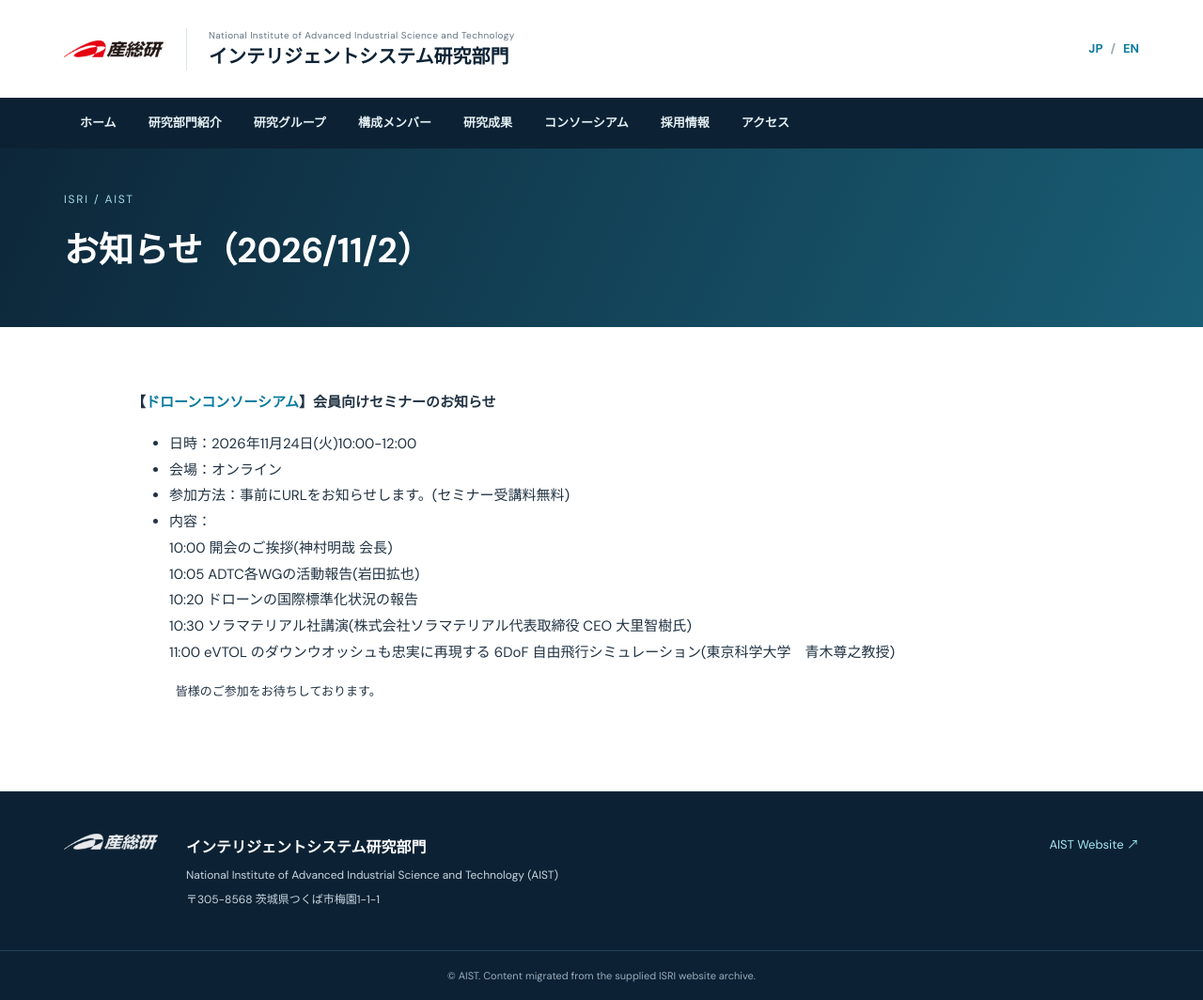
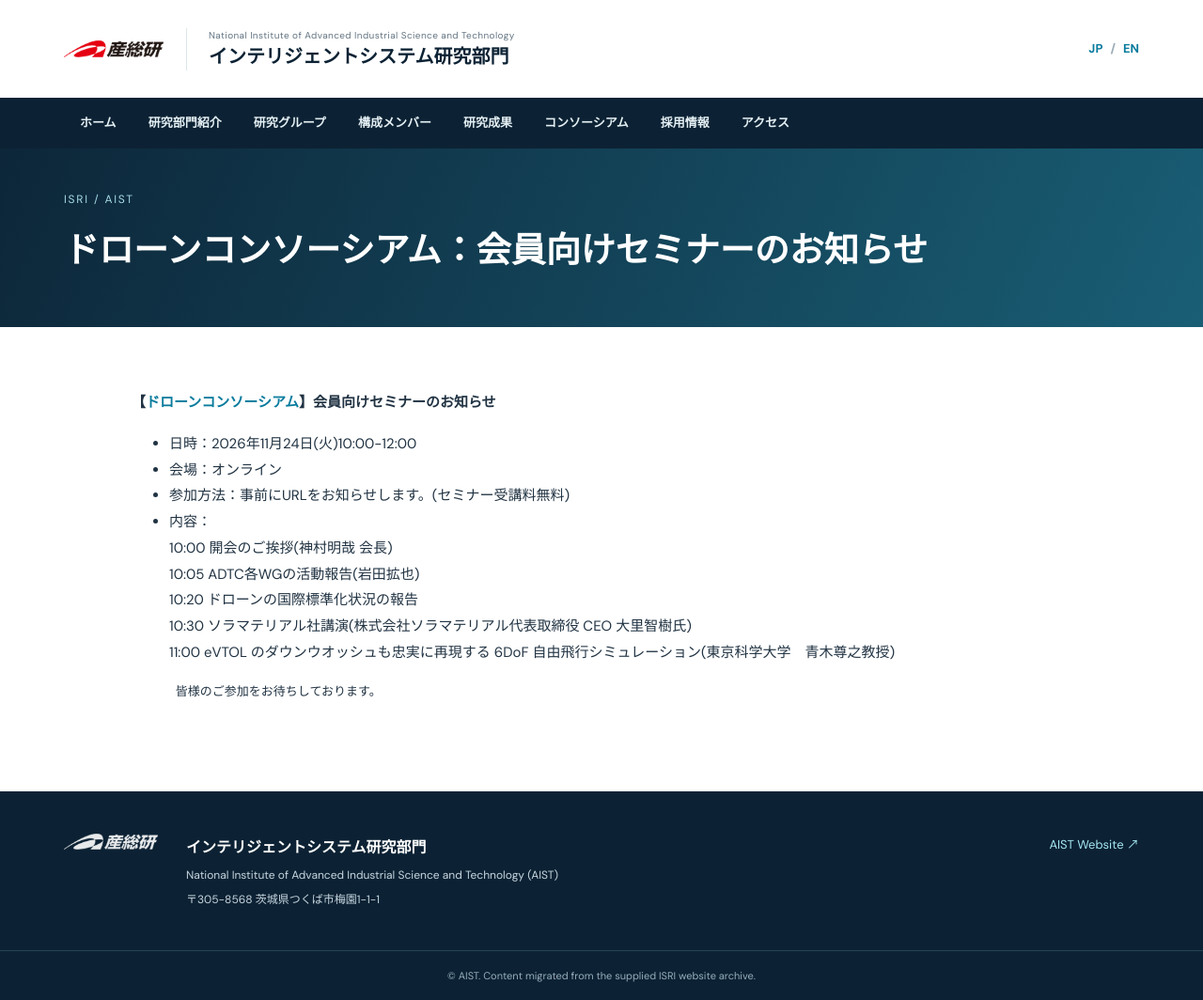
Before and after one commit to isri-aist/isri-aist.github.io, a Jekyll site: the page built from _posts/2026-11-02-drone.md, in a window 1280 px wide. Shown: the whole page at 94% size. Built offline with Jekyll 4.4.1, drawn with Linux system fonts in a browser that asks for light colours.

Commit message:
Give news posts descriptive titles

```diff
--- a/_posts/2026-11-02-drone.md
+++ b/_posts/2026-11-02-drone.md
@@ -1,7 +1,7 @@
 ---
 layout: default
 lang: ja
-title: お知らせ（2026/11/2）
+title: ドローンコンソーシアム：会員向けセミナーのお知らせ
 date: 2026-11-02 12:00:00 +0900
 fiscal_year: 2026
 ---
```
